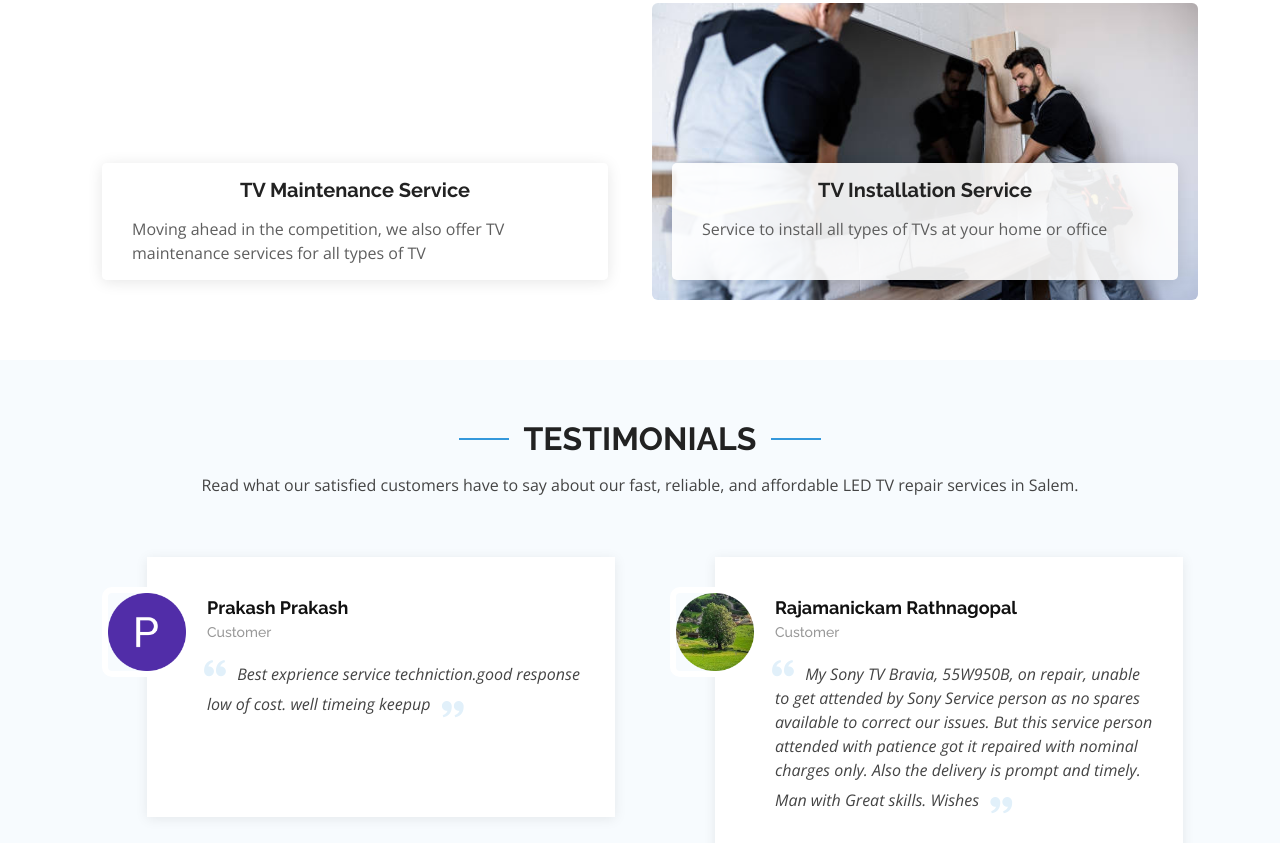
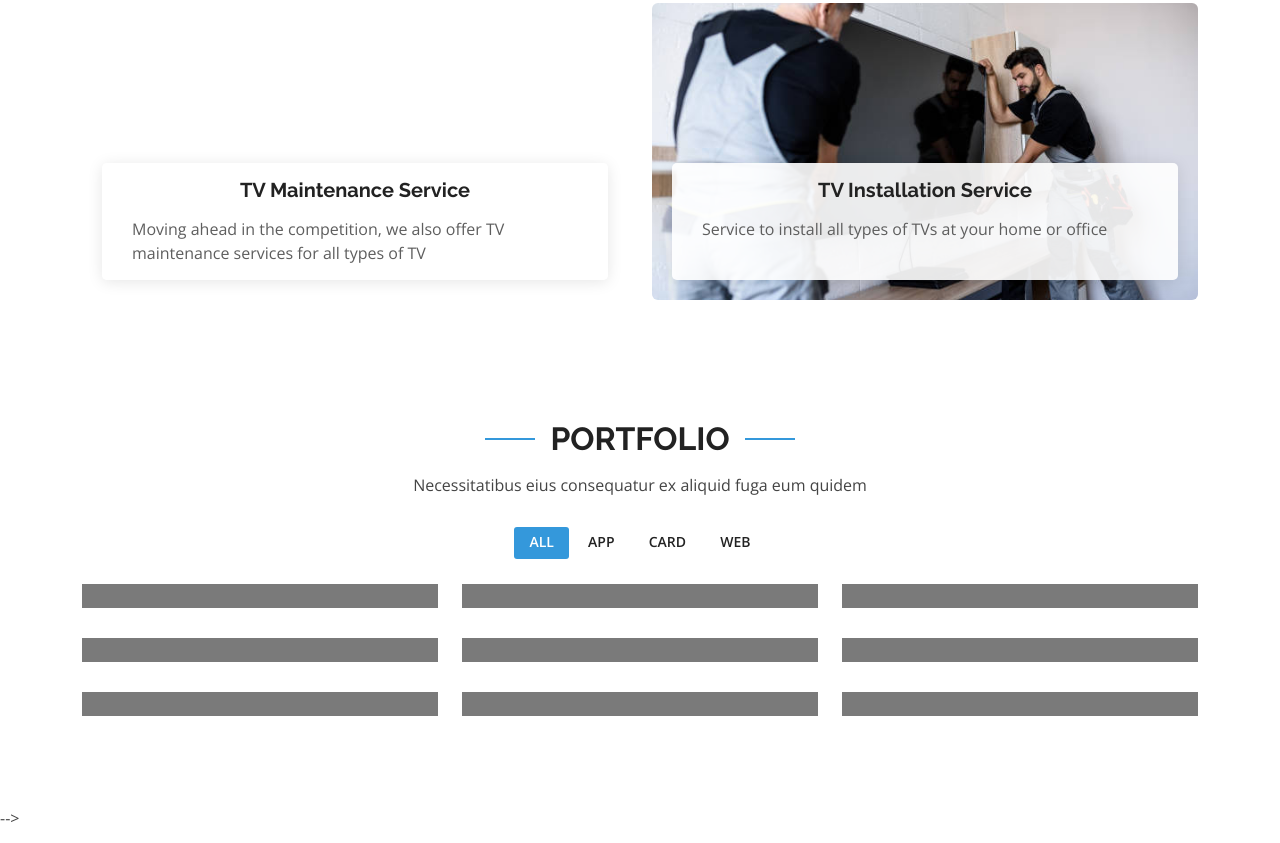
Before and after one commit to PragadeshBS/shasmiElectronicsSite, a plain HTML site: page index.html in a window 1280 px wide. Shown: the part 1957-2800 px from the top of the page. Drawn offline with nearby package versions, Linux system fonts and the light colour scheme.

Commit message:
remove reviews

```diff
--- a/index.html
+++ b/index.html
@@ -602,7 +602,7 @@
       <!-- End Features Section -->
 
       <!-- ======= Testimonials Section ======= -->
-      <section id="testimonials" class="testimonials section-bg">
+      <!-- <section id="testimonials" class="testimonials section-bg">
         <div class="container">
           <div class="section-title" data-aos="fade-up">
             <h2>Testimonials</h2>
@@ -636,7 +636,7 @@
                   </div>
                 </div>
               </div>
-              <!-- End testimonial item -->
+              End testimonial item
 
               <div class="swiper-slide">
                 <div class="testimonial-wrap">
@@ -657,7 +657,7 @@
                   </div>
                 </div>
               </div>
-              <!-- End testimonial item -->
+              End testimonial item
 
               <div class="swiper-slide">
                 <div class="testimonial-wrap">
@@ -682,7 +682,7 @@
                   </div>
                 </div>
               </div>
-              <!-- End testimonial item -->
+              End testimonial item
 
               <div class="swiper-slide">
                 <div class="testimonial-wrap">
@@ -705,7 +705,7 @@
                   </div>
                 </div>
               </div>
-              <!-- End testimonial item -->
+              End testimonial item
 
               <div class="swiper-slide">
                 <div class="testimonial-wrap">
@@ -727,16 +727,16 @@
                   </div>
                 </div>
               </div>
-              <!-- End testimonial item -->
+              End testimonial item
             </div>
             <div class="swiper-pagination"></div>
           </div>
         </div>
-      </section>
+      </section> -->
       <!-- End Testimonials Section -->
 
       <!-- ======= Portfolio Section ======= -->
-      <!-- <section id="portfolio" class="portfolio">
+      <section id="portfolio" class="portfolio">
         <div class="container">
           <div class="section-title" data-aos="fade-up">
             <h2>Portfolio</h2>
@@ -994,7 +994,8 @@
             </div>
           </div>
         </div>
-      </section> -->
+      </section>
+      -->
       <!-- End Portfolio Section -->
 
       <!-- ======= Team Section ======= -->
```
